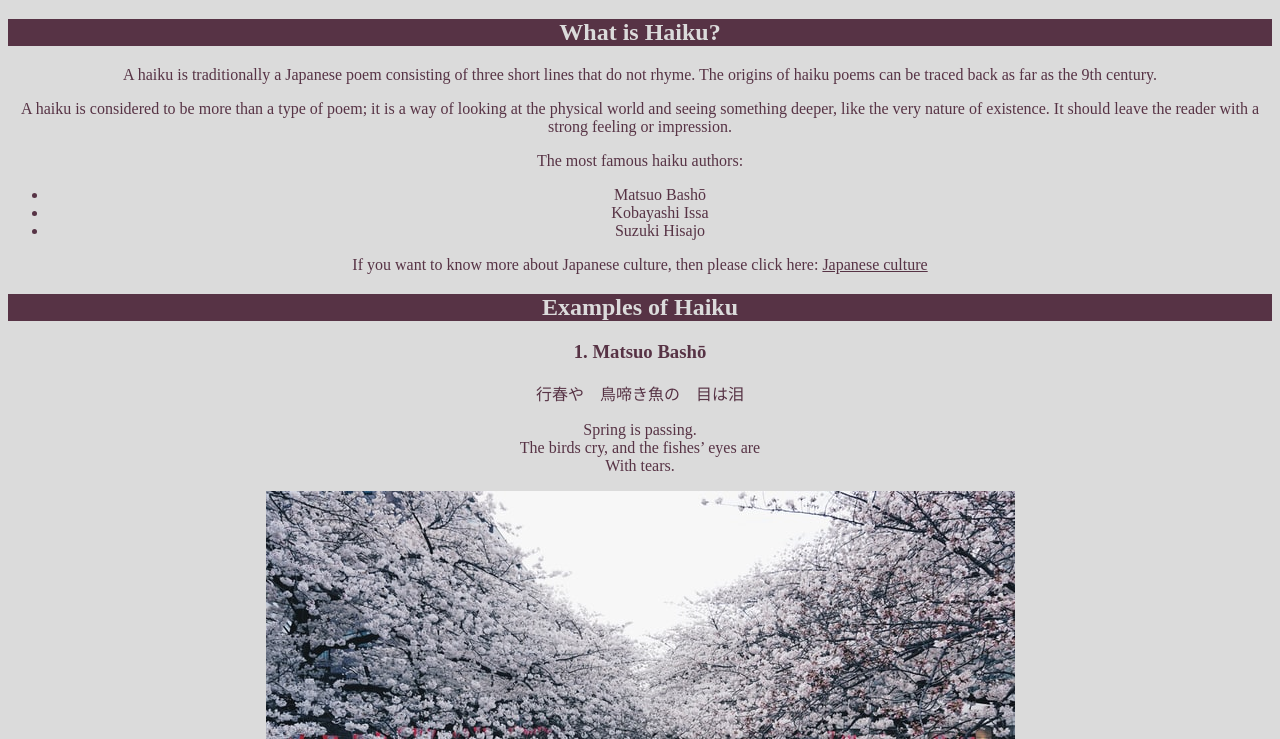
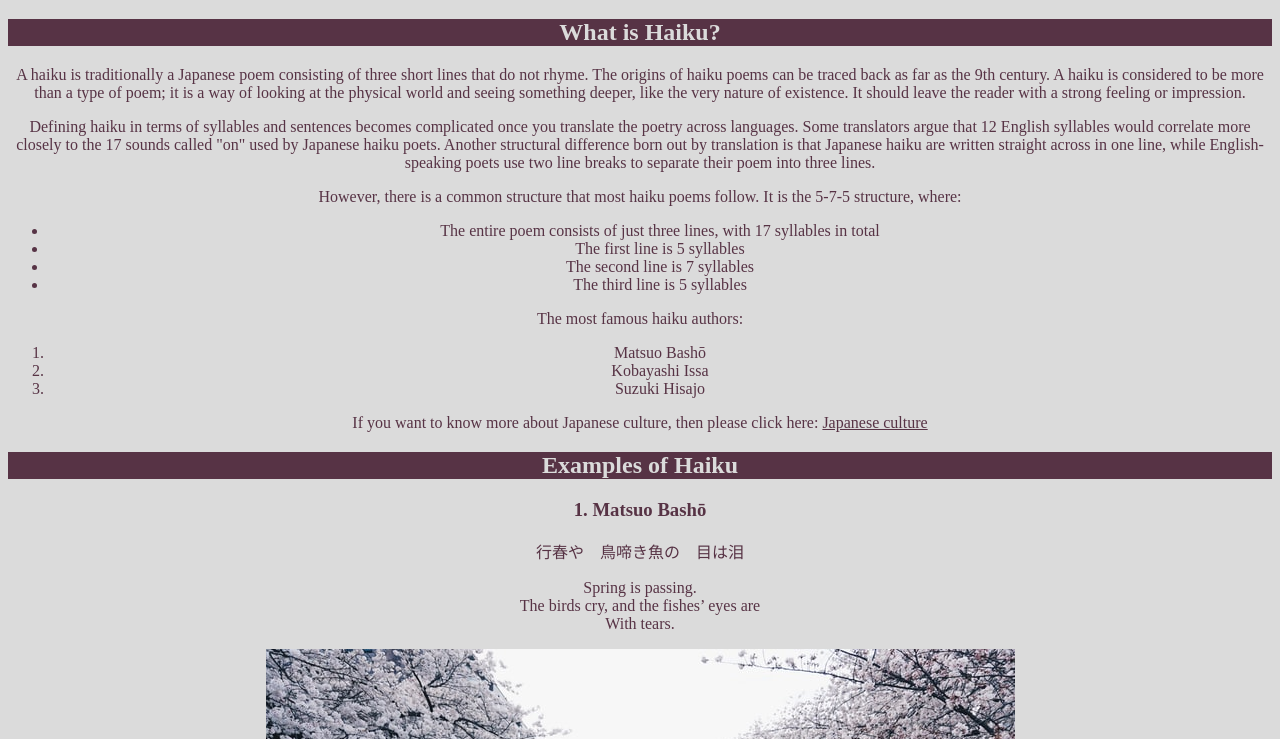
Before and after one commit to laumaance/JapaneseHaiku, a plain HTML site: page index.html in a window 1280 px wide. Shown: the part 61-800 px from the top of the page. Drawn offline with Linux system fonts and the light colour scheme.

Commit message:
Update index.html

```diff
--- a/index.html
+++ b/index.html
@@ -14,16 +14,23 @@
         <section>
             <h2> What is Haiku?</h2>
                 <p>
-                A haiku is traditionally a Japanese poem consisting of three short lines that do not rhyme. The origins of haiku poems can be traced back as far as the 9th century.
+                A haiku is traditionally a Japanese poem consisting of three short lines that do not rhyme. The origins of haiku poems can be traced back as far as the 9th century. A haiku is considered to be more than a type of poem; it is a way of looking at the physical world and seeing something deeper, like the very nature of existence. It should leave the reader with a strong feeling or impression.
                 </p>
-                <p>A haiku is considered to be more than a type of poem; it is a way of looking at the physical world and seeing something deeper, like the very nature of existence. It should leave the reader with a strong feeling or impression.
+                <p>Defining haiku in terms of syllables and sentences becomes complicated once you translate the poetry across languages. Some translators argue that 12 English syllables would correlate more closely to the 17 sounds called "on" used by Japanese haiku poets. Another structural difference born out by translation is that Japanese haiku are written straight across in one line, while English-speaking poets use two line breaks to separate their poem into three lines.
                 </p>
+                <p>However, there is a common structure that most haiku poems follow. It is the 5-7-5 structure, where:</p>
+            <ul>
+                <li>The entire poem consists of just three lines, with 17 syllables in total</li>
+                <li>The first line is 5 syllables</li>
+                <li>The second line is 7 syllables</li>
+                <li>The third line is 5 syllables</li>
+            </ul>
                 <p>The most famous haiku authors:</p>
-            <ul>
+            <ol>
                 <li>Matsuo Bashō</li>
                 <li>Kobayashi Issa</li>
                 <li>Suzuki Hisajo</li>
-            </ul>
+            </ol>
             <p>If you want to know more about Japanese culture, then please click here: <a href="https://www.japan.travel/en/au/experience/culture/" target="_blank">Japanese culture</a></p>
         </section>
             <h2>Examples of Haiku</h2>
```
